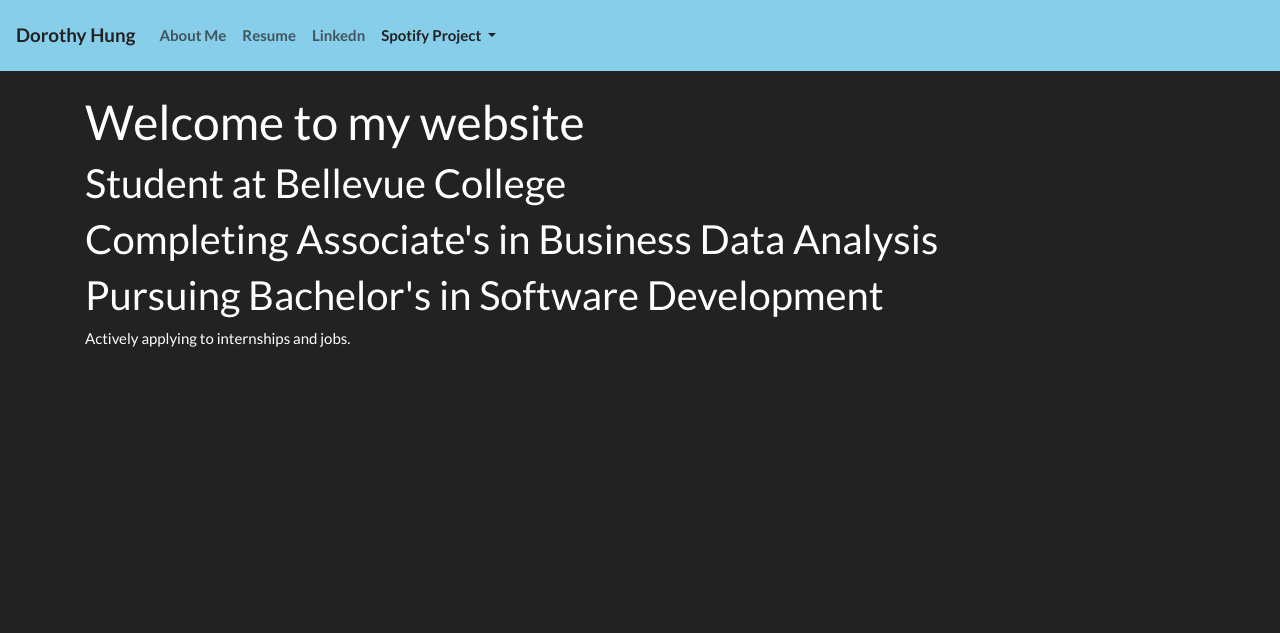
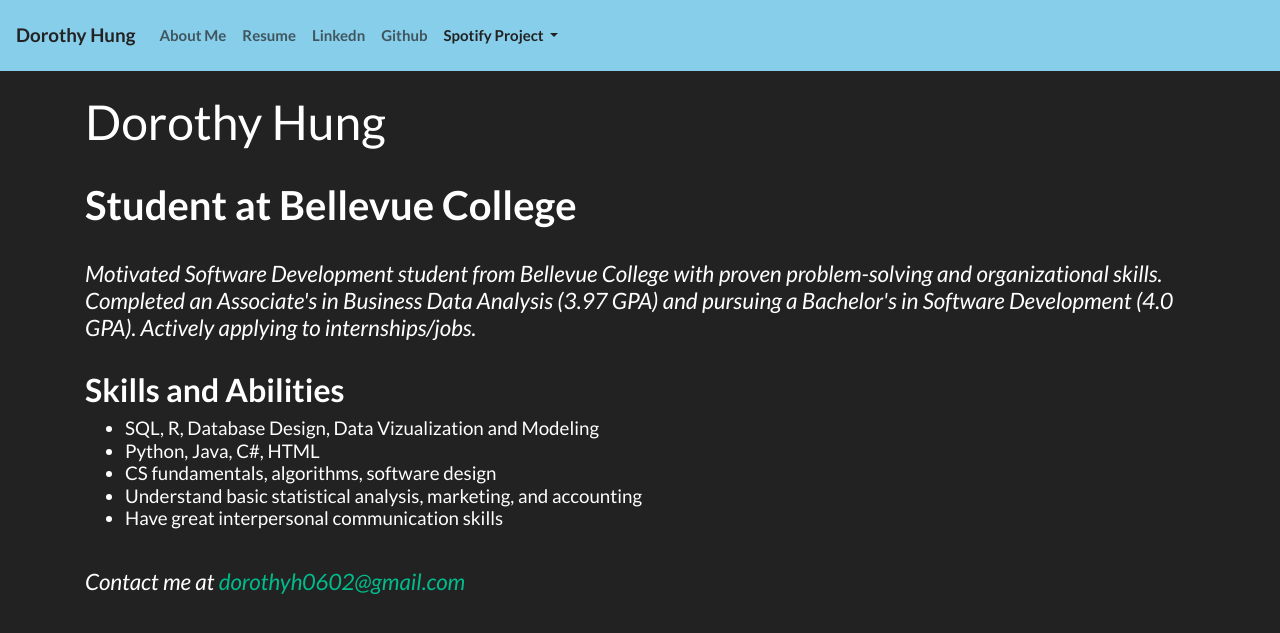
Before and after one commit to Dorothyhung/FlaskWebApp, a Flask app: page / in a window 1280 px wide. Shown: the top 633 px of the page. Run offline with Flask 2, Linux system fonts and the light colour scheme; some libraries are stand-ins or nearby versions.

Commit message:
Update homepage

```diff
--- a/website/__init__.py
+++ b/website/__init__.py
@@ -8,11 +8,13 @@ def create_app():
     from .resume import resume
     from .linkedn import linkedn
     from .project import project
+    from .github import github
 
     app.register_blueprint(views, url_prefix='/')
     app.register_blueprint(resume, url_prefix='/')
     app.register_blueprint(linkedn, url_prefix='/')
     app.register_blueprint(project, url_prefix='/')
+    app.register_blueprint(github, url_prefix='/')
 
 
     return app
--- a/website/templates/base.html
+++ b/website/templates/base.html
@@ -35,6 +35,7 @@
                   <a class="nav-item nav-link font-weight-bold" id="home" href="/">About Me</a>
                   <a class="nav-item nav-link font-weight-bold" id="resume" href="/resume">Resume</a>
                   <a class="nav-item nav-link font-weight-bold" id="linkedn" href="/linkedn">Linkedn</a>
+                  <a class="nav-item nav-link font-weight-bold" id="github" href="/github">Github</a>
                   <div class="dropdown show">
                     <a class="nav-item nav-link dropdown-toggle font-weight-bolder" href="#" role="button" id="dropdownMenuLink" data-toggle="dropdown" aria-haspopup="true" aria-expanded="false" >
                       Spotify Project
--- a/website/templates/index.html
+++ b/website/templates/index.html
@@ -3,11 +3,29 @@
 
 {% block content %}
 <br/>
-<h1>Welcome to my website</h1>
-<h2>Student at Bellevue College</h2>
-<h2>Completing Associate's in Business Data Analysis</h2>
-<h2>Pursuing Bachelor's in Software Development</h2>
-<p>Actively applying to internships and jobs.</p>
+<body style=""></body>
+<h1>Dorothy Hung</h1>
+</br>
+<h2><b>Student at Bellevue College</b></h2>
+</br>
+<h4><em>Motivated Software Development student from Bellevue College with proven problem-solving and organizational skills.
+    Completed an Associate's in Business Data Analysis (3.97 GPA) and pursuing a Bachelor's in Software Development (4.0 GPA).
+    Actively applying to internships/jobs.
+</em></h4>
+</br>
+<h3><b>Skills and Abilities</b></h3>
+<h5>
+    <ul>
+        <li>SQL, R, Database Design, Data Vizualization and Modeling</li>
+        <li>Python, Java, C#, HTML</li>
+        <li>CS fundamentals, algorithms, software design</li>
+        <li>Understand basic statistical analysis, marketing, and accounting</li>
+        <li>Have great interpersonal communication skills</li>
+    </ul>
+</h5>
+</br>
+<h4><em>Contact me at <a href = "mailto: abc@example.com">dorothyh0602@gmail.com</a>
+</em></h4>
 
 
 {% endblock %}
```
Also changed, not shown: website/github.py (added, +7 -0 lines), website/templates/github.html (added, +10 -0 lines), website/templates/linkedn.html (+8 -2 lines).
